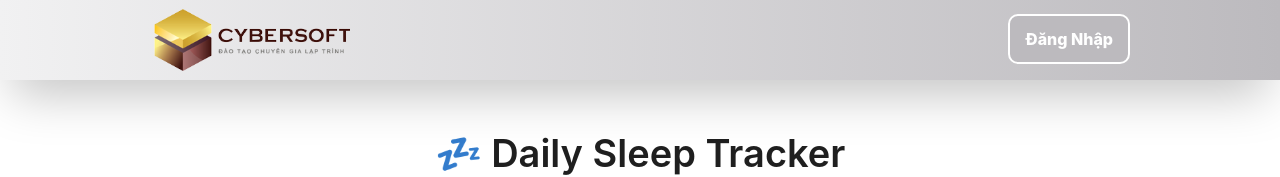
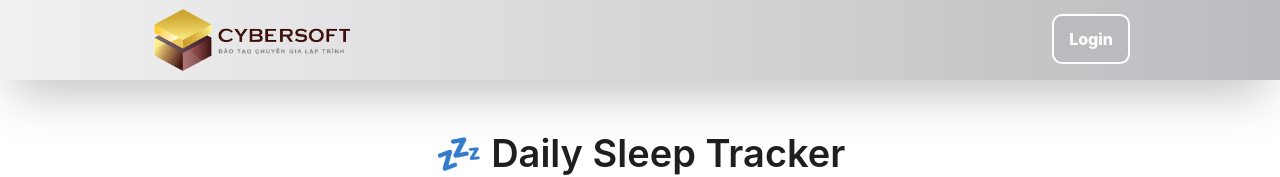
Before and after one commit to minhtuandev65/project-daily-sleep-tracker, a React (Vite) app in the folder project-Daily-Sleep-Tracker-FE/: page / in a window 1280 px wide. Shown: the top 177 px of the page. Built offline with nearby package versions, Linux system fonts and the light colour scheme.

Commit message:
fix layout

```diff
--- a/project-Daily-Sleep-Tracker-FE/src/Templates/HomeTemplate/Layout/Header/HomeHeader.jsx
+++ b/project-Daily-Sleep-Tracker-FE/src/Templates/HomeTemplate/Layout/Header/HomeHeader.jsx
@@ -32,7 +32,7 @@ function HomeHeader() {
   const avataMenuItems = [
     {
       key: "1",
-      label: <span onClick={handleLogout}>Đăng xuất</span>,
+      label: <span onClick={handleLogout}>Logout</span>,
     },
   ];
 
@@ -66,7 +66,7 @@ function HomeHeader() {
       ) : (
         <Link to="/login" className="text-white font-semibold">
           <Typography.Text strong className="text-white">
-            Đăng nhập
+            Login
           </Typography.Text>
         </Link>
       )}
--- a/project-Daily-Sleep-Tracker-FE/src/Templates/SplashScreenTemplate/SplashScreenHeader/SplashScreenHeader.jsx
+++ b/project-Daily-Sleep-Tracker-FE/src/Templates/SplashScreenTemplate/SplashScreenHeader/SplashScreenHeader.jsx
@@ -28,7 +28,7 @@ function SplashScreenHeader() {
             <ButtonCustom
               htmlType="submit"
               type="text"
-              text="Đăng Nhập"
+              text="Login"
               block
             />
           </Link>
```
